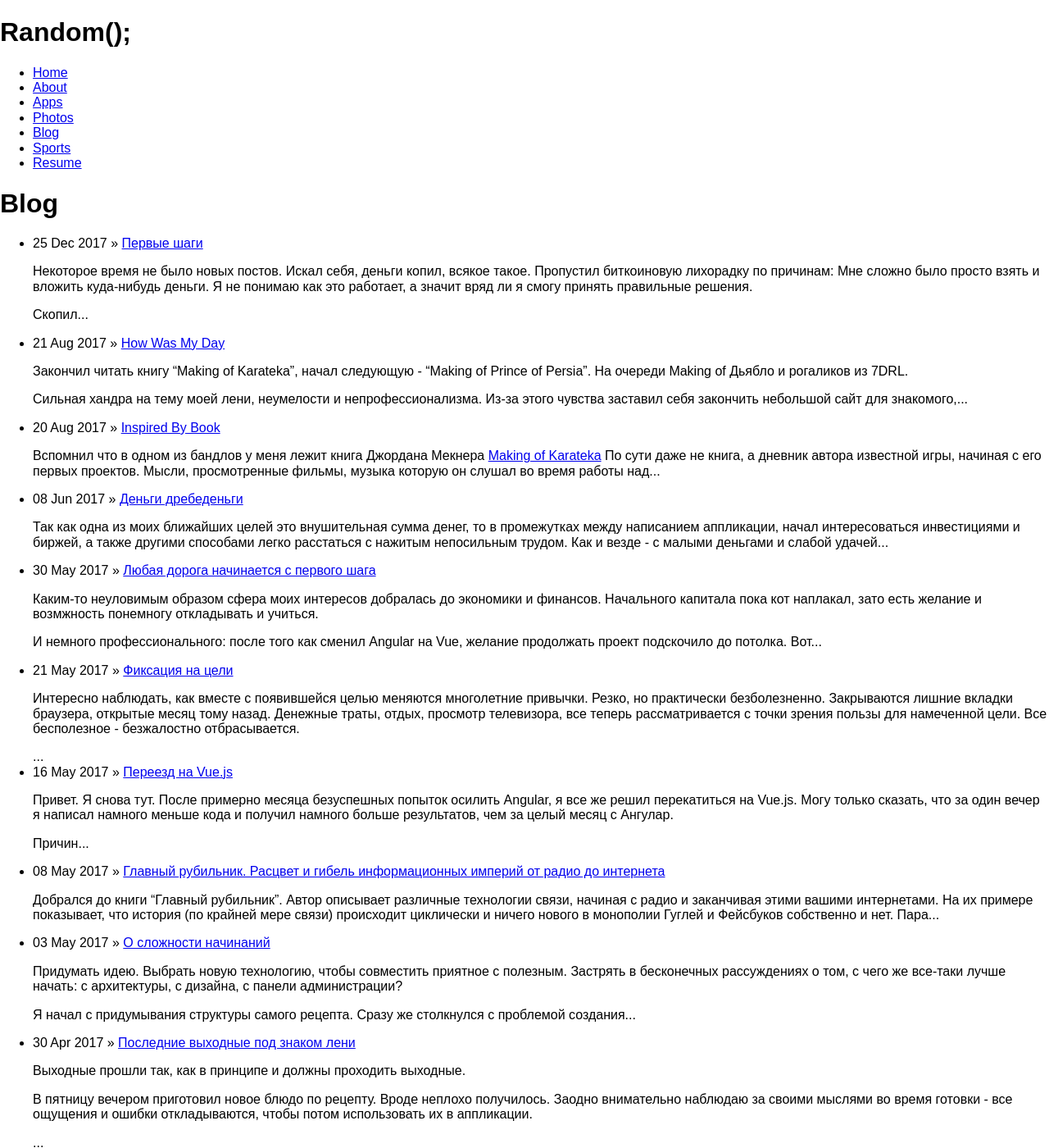
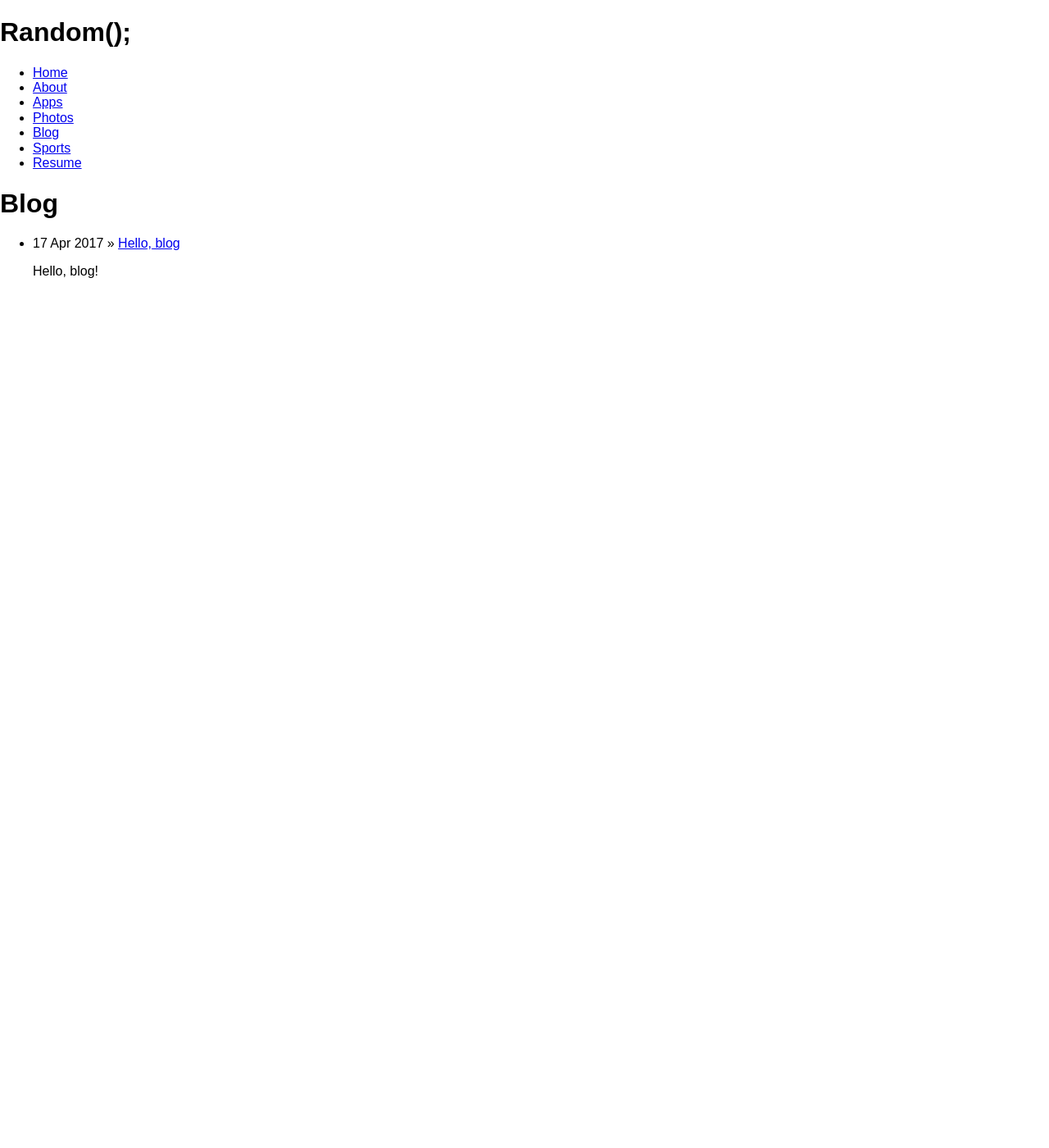
Before and after one commit to andreyshuster/andreyshuster.github.io, a Jekyll site: the page built from blog/index.html, in a window 1280 px wide and 1400 px high. Shown: the whole window at 82% size. Built offline with Jekyll 4.4.1, drawn with Linux system fonts in a browser that asks for light colours; comment, search, counter and statistics services are not loaded; some of the changed text lies outside the part shown.

Commit message:
remove all blog posts

```diff
--- a/_posts/2017-04-19-status.md
+++ /dev/null
@@ -1,6 +0,0 @@
----
-layout: post
-title: "Каждый день хоть что-то"
-date: 2017-04-19
----
-Для приложения выбрал Angular2. Реакт это конечно хорошо, но неплохо бы иметь альтернативы на всякий пожарный. Плюс Typescript который совсем неплох и очень даже типизирован.
--- a/_posts/2017-04-22-progress.md
+++ /dev/null
@@ -1,29 +0,0 @@
----
-layout: post
-date: 2017-04-22
----
-Любая дорога начинается с первого шага. Было очень лень, но желание
-создать что-нибудь было сильнее. Продолжаю кулинарные изыски,
-одновременно запоминаю то, что действительно важно во время готовки
-чтобы потом использовать в приложении.
-Так как не с любой ленью нужно бороться, то из-за лени при исполнении
-повторяющихся движений вспомнил, что когда-то писал на Питоне и
-набросал простейший скрипт для генерации постов.
-
-    #!/usr/bin/env python
-
-    import sys
-    from datetime import datetime
-
-    current_date = datetime.now().strftime("%Y-%m-%d")
-    f = open("_posts/{0}-{1}.md".format(current_date, sys.argv[1]), "w+")
-    contents = """---
-    layout: post
-    date: {1}
-    ---
-    """.format(sys.argv[1], current_date)
-    f.write(contents)
-    f.close()
-
-Возможно в будущем нужно будет его править, но пока этого достаточно.
-Jekyll оказался забавной штуковиной.
--- a/_posts/2017-04-25-find-your-focus-zone.md
+++ /dev/null
@@ -1,35 +0,0 @@
----
-layout: post
-title: "О книге Максимальная концентрация"
-tags: [ книги, саморазвитие ]
-date: 2017-04-25
----
-Очередная рассылка МиФ принесла анонс о
-книге
-[Максимальная концентрация](https://www.mann-ivanov-ferber.ru/books/maksimalnaya_koncentraciya/).
-МиФ очень хорошо составляют почтовые рассылки. Одна из немногих
-рассылок которые я не хочу отменять и через которые я уже купил не
-одну книгу. Так вот, купил я книгу и решил ее прочитать в первую
-очередь, потеснив длинный список книг в Киндле.
-
-Уже с первых страниц я решил, что я не ошибся. Книга, конечно,
-написана в типичной манере американской мотивационной литературы, но
-это совсем не мешает и в данном случае кажется даже помогает потому,
-что иначе придходилось бы часто возвращаться и перечитывать предыдущие
-утверждения и советы.
-
-В книге рассказывается о том почему нам сложно сконцентрироваться,
-почему мозг отвлекается, как адреналин влияет на нашу способность
-соображать и принимать решения и предлагает различные методики чтобы
-справиться с этим состоянием.
-
-Простейшая вещь, осознание которой очень сильно помогло мне с первых
-же строчек это понимание почему я не способен адекватно отвечать во
-время дискуссии в реальном времени -- любое общение для меня это
-ужасный стресс, который видимо сопровождается выбросом адреналина, а
-благодаря природе и инстинктам, мозг начинает считать что организм в
-опастности и мобилизует ресурсы для того чтобы *убежать*, а не
-аргументированно жечь глаголом.
-
-Читаю дальше, записываю, применяю методики на практике. Посмотрим что
-получится.
--- a/_posts/2017-04-30-end-of-week.md
+++ /dev/null
@@ -1,28 +0,0 @@
----
-layout: post
-date: 2017-04-30
-title: Последние выходные под знаком лени
----
-Выходные прошли так, как в принципе и должны проходить выходные.
-
-В пятницу вечером приготовил новое блюдо по рецепту. Вроде неплохо
-получилось. Заодно внимательно наблюдаю за своими мыслями во время
-готовки - все ощущения и ошибки откладываются, чтобы потом
-использовать их в аппликации.
-
-Воплощаю в жизнь советы почерпнуты из "Максимальной
-эффективности". Начал с регулирования "подачи адреналина в
-организм". Внимательно отслеживаю периоды возбуждения и при помощи
-дыхательных техник и "замещения" успокаиваюсь. В результате на
-утренней пробежке бежал дольше и с более низким пульсом, на скорости
-почти не отразилось.
-
-Пересматриваю старые фильмы о Нью Йорке. Не так важен сюжет, как
-наличие в кадре Бруклинского Моста, специфичной архитектуры, Таймс
-Сквера, Центрального Парка. Иногда ловлю себя на том, что от желания
-жить в Нью Йорке на глазах выступают слезы, а сердце начинает
-трепетать. Тут же с грустью осознаю, что я уже не так молод и совсем
-не образован и поэтому вряд ли эммиграция будет похожа на райскую
-жизнь. Посмотрим. Пока что все мои сильные желания имели свойство
-реализовываться. Своими странными путями, но они приводили меня туда
-куда я мечтал.
--- a/_posts/2017-05-03-about-starting.md
+++ /dev/null
@@ -1,29 +0,0 @@
----
-layout: post
-date: 2017-05-03
-title: "О сложности начинаний"
----
-Придумать идею. Выбрать новую технологию, чтобы совместить приятное с
-полезным. Застрять в бесконечных рассуждениях о том, с чего же
-все-таки лучше начать: с архитектуры, с дизайна, с панели
-администрации?
-
-Я начал с придумывания структуры самого рецепта. Сразу же столкнулся с
-проблемой создания объектов TypeScript - как они должны выглядеть я
-уже понял, а вот как их инициализировать со многими аргументами, еще
-нет.
-
-Потом решил, что неплохо было бы сначала сделать интерфейс для
-добавления рецептов и тут же подумал, что первые рецепты лучше вносить
-вручную, просто чтобы понять как это лучше будет выглядеть - структура
-рецепта обещает выглядеть сложной.
-
-Не думаю, что проблема в том, что приложение очень навороченное, скорее мои
-подсознательные поиски кого-нибудь, кто возьмет на себя
-ответственность за то или иное решение. Очень сильно мешают
-прочитанные в интернетах статьи, в которых категорично описывается
-"единственно верный" метод решения проблем и осуждаются способы
-которые тоже приводят к результату, но возможно выглядят менее "круто"
-или просто иначе. Мне еще кто-то будет рассказывать о прогрессивных и
-доброжелательных программистах. Такие же карго-культисты как и все
-остальные, если не больше.
--- a/_posts/2017-05-08-master-switch.md
+++ /dev/null
@@ -1,13 +0,0 @@
----
-layout: post
-date: 2017-05-08
-title: 'Главный рубильник. Расцвет и гибель информационных империй от радио до интернета'
----
-Добрался до книги "Главный рубильник".
-Автор описывает различные технологии связи, начиная с радио и заканчивая этими вашими интернетами. На их примере показывает, что история (по крайней мере связи) происходит циклически и ничего нового в монополии Гуглей и Фейсбуков собственно и нет.
-Пара забавных моментов:
-- Технологии изобретались одновременно разными людьми, а изобретателем считается тот, кому повезло получить известность.
-- Больше всего денег с изобретения имеет не сам изобретатель, а его партнер - продавец, юрист-специалист в патентном праве, бизнесмен.
-- При прочтении обостряется жопоголизм и чувство, что нового способа связи еще не долго ждать.
-- В корпорациях не возникают самые лучшие технологии, просто у
-- корпораций больше всего ресурсов, чтобы затормозить одиночек и забрать себе всю славу и почести.
--- a/_posts/2017-05-16-from-ng-to-vue.md
+++ /dev/null
@@ -1,25 +0,0 @@
----
-layout: post
-date: 2017-05-16
-title: "Переезд на Vue.js"
----
-Привет. Я снова тут.
-После примерно месяца безуспешных попыток осилить Angular, я все же
-решил перекатиться на Vue.js.
-Могу только сказать, что за один вечер я написал намного меньше кода и
-получил намного больше результатов, чем за целый месяц с
-Ангулар.
-
-Причин несколько. Во первых мой мозг почему-то дико
-сопротивлялся, когда я пробовал осмыслить все эти сервисы, компоненты
-и остальную кучу новых сущностей. Во вторых фреймворк постоянно сыпал
-эзотерическими ошибками, которые было очень сложно отследить. Короче
-то ли фреймворк не дружелюбный, то ли просто у нас химии не случилось.
-
-С Vue же получилось иначе - там практически нет ничего лишнего:
-стандартные понятия темплейт\скрипт\стили + еще раутер и стандартные
-ивенты. Единственное, что я не сильно понял на данныый момент, это
-причина по которой темплейт, скрипт и стили лежат в одном файле. Но
-это решается и вполне красиво. А еще Вью выглядит как жаваскрипт, а то
-мне кажется что веб-разработчики стали забывать как нужно писать на жс
-и пишут какую-то дичь.
--- a/_posts/2017-05-21-sharpening.md
+++ /dev/null
@@ -1,26 +0,0 @@
----
-layout: post
-date: 2017-05-21
-title: 'Фиксация на цели'
----
-Интересно наблюдать, как вместе с появившейся целью меняются
-многолетние привычки. Резко, но практически безболезненно. Закрываются
-лишние вкладки браузера, открытые месяц тому назад. Денежные траты,
-отдых, просмотр телевизора, все теперь рассматривается с точки зрения
-пользы для намеченной цели. Все бесполезное - безжалостно
-отбрасывается.
-
-В выходные, вместо проосмотра сериалов, смотрел видеолекции, учился
-играть в шахматы, решал, правда не очень успешно, задачи из
-онлайн-курса экономики.
-
-Оглядываясь на прожитое, я понимаю, что жизнь подкидывала мне кучу
-возможностей, которые я не хотел видеть и ипользовать. Я был и в
-какой-то мере остаюсь ужасным лентяем, Васисуалием Лоханкиным,
-который не умел трудиться, но считал свои бессмысленыне
-философствования очень важным занятием.
-
-Да, очень важно научиться заканчивать начатое. Неоконченное дело это
-даже хуже чем чемодан без ручки. Чемодан без ручки хоть выкинуть
-можно, а неоконченное дело выкинуть нелегко - оно продолжает
-волочиться за тобой по жизни, путаясь в ногах и пожирая энергию.
--- a/_posts/2017-05-30-progress.md
+++ /dev/null
@@ -1,12 +0,0 @@
----
-layout: post
-date: 2017-05-30
-title: Любая дорога начинается с первого шага
----
-Каким-то неуловимым образом сфера моих интересов добралась до
-экономики и финансов. Начального капитала пока кот наплакал, зато есть
-желание и возмжность понемногу откладывать и учиться.
-
-И немного профессионального: после того как сменил Angular на Vue,
-желание продолжать проект подскочило до потолка. Вот что значит
-нормальный, не перегруженный фреймворк без велосипедов.
--- a/_posts/2017-06-08-money-money.md
+++ /dev/null
@@ -1,18 +0,0 @@
----
-layout: post
-date: 2017-06-08
-title: Деньги дребеденьги
----
-Так как одна из моих ближайших целей это внушительная сумма денег, то
-в промежутках между написанием аппликации, начал интересоваться
-инвестициями и биржей, а также другими способами легко расстаться с
-нажитым непосильным трудом.
-Как и везде - с малыми деньгами и слабой удачей делать в мире финансов
-абсолютно нечего. Нужно или везение, чтобы резко выиграть большую
-сумму денег или большая сумма денег, чтобы было место для опытов.
-Пока определил для себя такую стратегию: ежемесячно вкладывать
-небольшие суммы денег и покупать на них низкоприбыльные, но верные
-ETFы. А через несколько месяцев, на часть этих денег начать покупать и
-продавать акции выбранные посредством анализа.
-Но вообще штука, конечно интересная - графики всяческие, анализ
-новостей, идей.
--- a/_posts/2017-08-20-inspired-by-book.md
+++ /dev/null
@@ -1,16 +0,0 @@
----
-layout: post
-date: 2017-08-20
----
-Вспомнил что в одном из бандлов у меня лежит книга Джордана Мекнера
-<a
-href="https://www.amazon.com/Making-Karateka-Jordan-Mechner-ebook/dp/B00AEH0EDM">Making
-of Karateka</a>
-По сути даже не книга, а дневник автора известной игры, начиная с его
-первых проектов. Мысли, просмотренные фильмы, музыка которую он слушал
-во время работы над игрой. Очень интересно.
-Забавно, но Джордан закончил университет со степенью по психологии, а
-не компьютерным наукам, что еще раз подтверждает мой опыт, говорящий,
-что архитектура и фреймворки это дело десятое и программировать может
-каждый.
-Книга вдохновила меня, попробую не потерять это чувство.
--- a/_posts/2017-08-21-how-was-my-day.md
+++ /dev/null
@@ -1,31 +0,0 @@
----
-layout: post
-comments: true
-date: 2017-08-21
----
-Закончил читать книгу "Making of Karateka", начал следующую - "Making
-of Prince of Persia". На очереди Making of Дьябло и рогаликов из
-7DRL.
-
-Сильная хандра на тему моей лени, неумелости и
-непрофессионализма. Из-за этого чувства заставил себя закончить
-небольшой сайт для знакомого, включая регистрацию домена и размещение
-у себя на сервере. Никаких отговорок и жалости к себе. Сел и сделал.
-Я этим давно не занимался, но оказалось что я помню как
-конфигурируется NGINX и добавляются записи в ДНС. Это радует.
-
-Недавно попробовал риталин в надежде, что он поможет справиться с
-концентрацией и вернет желание работать. Опыт прошел
-безуспешно. Возможно доза была для меня маловата, а может дело не в
-совсем не в риталине, но кроме легких побочных эффектов и тяжелой
-головы я не почувствовал ничего интересного.
-
-Второй день подряд нахожу время чтобы спокойно посидеть за компьютером
-и просто расслабленно почитать сохраненные статьи и подумать над
-идеями. Возможно даже пописать код, но специально себя заставлять не
-буду.
-
-Потихоньку снова возвращаю гири в тренировки. Раньше я большую часть
-времени делал толчок. Сейчас решил 10-15 свободных минут посвящать
-рывку - ноги и так у меня работают без отдыха по дороге на работу,
-с работы и во время утренних пробежек.
--- a/_posts/2017-12-25-financial-newb.md
+++ /dev/null
@@ -1,40 +0,0 @@
----
-layout: post
-date: 2017-12-25
-comments: true
-title: Первые шаги
----
-Некоторое время не было новых постов. Искал себя, деньги копил, всякое такое.
-Пропустил биткоиновую лихорадку по причинам:
-Мне сложно было просто взять и вложить куда-нибудь деньги.
-Я не понимаю как это работает, а значит вряд ли я смогу принять правильные решения.
-
-Скопил некую небольшую сумму и в конце концов решился вложить с таким
-трудом заработанные деньги в акции и фонды. Разделил сумму на 5
-частей, купил по паре акций больших и мелких фирм и фондов.
-
-Почитал пару умных книг вроде "Воспоминания биржевого спекулянта"
-Эдвина Лефевра, а также "Биржевые маги" Джека Швагера". Многое конечно
-звучит для меня квантовой физикой, но некоторые правила уже усвоил:
-
-Терпение это одно из главных качеств. - иногда цена акций прыгает
-туда сюда в течении дней. Нет смысла беспокоиться - нужно смотреть
-динамику на более длинной дистанции
-
-Чем реже смотришь на графики тем лучше. Часто наблюдая за графиками
-становишься нервным и допускаешь необдуманные поступки. Создается
-видимость понимания, но это только видимость.
-
-Пробую грокнуть как же зарабатывают на этой самой бирже. Как я понял
-все трейдеры используют марджин и стоп-лосс приказы для выхода из
-неудачных сделок. Кроме того, я подозреваю что используются суммы на
-порядки большие чем располагаю я на данный момент. Совершать 10-20
-сделок в течении дня с комиссией 6 долларов за сделку означает, что
-каждая сделка потенциально должна принести не менее 6 долларов а
-значит что покупать одну акцию по цене 10 долларов и пробовать
-заработать на ее продаже это не вариант: нормальные ации на внезапно
-на 60 процентов не подскакивают. Поэтому сейчас по возможности просто
-покупаю акции по чуть чуть, перевожу свободные деньги и изучаю
-тонкости.
-
-В следующий раз попробую перевести интересную статью на тему.
```
Also changed, not shown: _posts/2017-04-17-hello-blog.md (+2 -2 lines), _posts/2017-04-17-second.md (deleted, +0 -10 lines).
